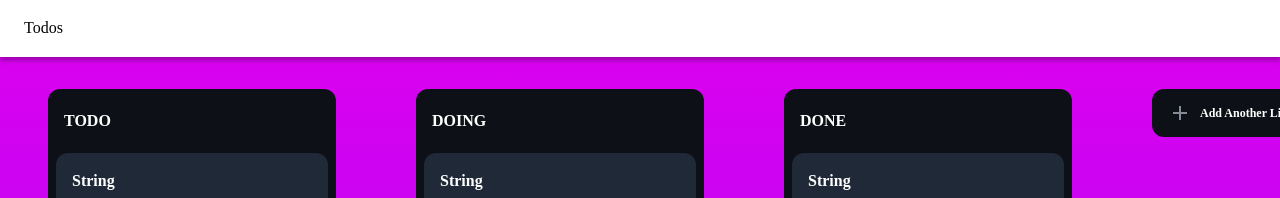
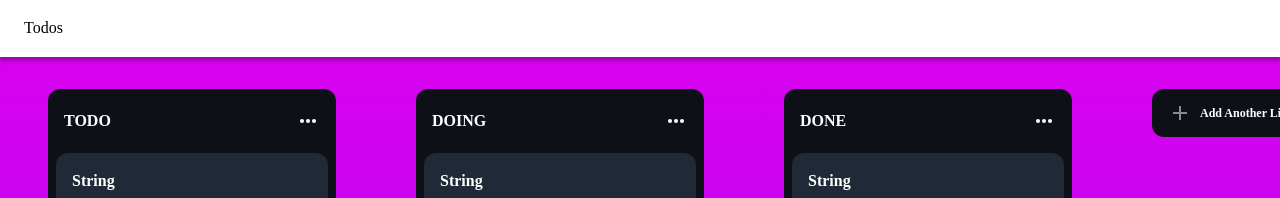
Before and after one commit to namhoonchoe/React-Todo-Custom, a React (Vite) app: page / in a window 1280 px wide. Shown: the top 198 px of the page. Built offline with nearby package versions, Linux system fonts and the light colour scheme.

Commit message:
[Feat] Poper + React Portal
Poper + React Portal  이용해서 DropDown 구현

```diff
--- a/package.json
+++ b/package.json
@@ -10,11 +10,13 @@
     "preview": "vite preview"
   },
   "dependencies": {
+    "@popperjs/core": "^2.11.8",
     "framer-motion": "^11.3.4",
     "gh-pages": "^6.1.1",
     "react": "^18.3.1",
     "react-dom": "^18.3.1",
     "react-hook-form": "^7.52.1",
+    "react-popper": "^2.3.0",
     "recoil": "^0.7.7",
     "recoil-persist": "^5.1.0",
     "styled-components": "^6.1.11",
--- /dev/null
+++ b/src/components/DropDown.tsx
@@ -0,0 +1,66 @@
+import { usePopper } from "react-popper";
+import { useState, useRef } from "react";
+import { createPortal } from "react-dom";
+import MoreIcon from "./Icons/MoreIcon";
+import { styled } from "styled-components";
+
+const ButtonContainer = styled.button`
+  outline: #fff;
+  border-radius: 20%;
+  border-color: transparent;
+  background-color: transparent;
+  width: 1.5rem;
+  height: 1.5rem;
+  &:hover {
+    background-color: #3b506d;
+  }
+`;
+const DropDown = () => {
+  const [isOpen, setIsOpen] = useState<boolean>(false);
+  const referenceElement = useRef<HTMLButtonElement>(null);
+  const [popperElement, setPopperElement] = useState<HTMLDivElement | null>(
+    null
+  );
+
+  const toggleOpen = () => setIsOpen((prev) =>!prev);
+  const { styles, attributes } = usePopper(
+    referenceElement.current,
+    popperElement
+  );
+
+  return (
+    <>
+      <button
+        type="button"
+        ref={referenceElement}
+        style={{ width: "1.5rem", height: "1.5rem" }}
+      >
+        <ButtonContainer onClick={toggleOpen}>
+          <MoreIcon />
+        </ButtonContainer>
+      </button>
+
+      {isOpen && createPortal(
+        <div
+          ref={setPopperElement}
+          style={styles.popper}
+          {...attributes.popper}
+        >
+          <div
+            style={{
+              padding: "10px",
+              backgroundColor: "lightgray",
+              color: "white",
+              borderColor: "black",
+            }}
+          >
+            Popper Content
+          </div>
+        </div>,
+        document.body
+      )}
+    </>
+  );
+};
+
+export default DropDown;
--- a/src/components/List.tsx
+++ b/src/components/List.tsx
@@ -2,19 +2,10 @@ import { styled } from "styled-components";
 import { useRecoilValue } from "recoil";
 import { taskState } from "../atoms";
 import AddCard from "./AddCard";
-import MoreIcon from "./Icons/MoreIcon";
 import Card from "./Card";
+ import DropDown from "./DropDown";
 
 
-const ButtonContainer = styled.button`
-  outline: #fff;
-  border-radius: 0.5rem;
-  border-color: transparent;
-  background-color: transparent;
-  width: 1.5rem;
-  height: 1.5rem;
-  opacity: 0;
-`;
 
 const ListLayout = styled.section`
   display: flex;
@@ -41,9 +32,7 @@ const ListHeader = styled.header`
   display: flex;
   justify-content: space-between;
   align-items: center;
-  &:hover ${ButtonContainer} {
-    opacity: 1;
-  }
+
 `;
 
 const ListTitle = styled.p`
@@ -62,7 +51,6 @@ const ListMain = styled.main`
   gap: 1rem;
 `;
 
-
 type ListProps = {
   categoryName: string;
   categoryId: string;
@@ -78,13 +66,17 @@ export default function List({ categoryName, categoryId }: ListProps) {
     <ListLayout>
       <ListHeader>
         <ListTitle>{categoryName}</ListTitle>
-        <ButtonContainer>
-          <MoreIcon />
-        </ButtonContainer>
+        <DropDown/>
+
       </ListHeader>
       <ListMain>
         {filteredTasks.map((task) => (
-          <Card key={task.taskId} task={task.task} taskId={task.taskId} categoryName={categoryName} />
+          <Card
+            key={task.taskId}
+            task={task.task}
+            taskId={task.taskId}
+            categoryName={categoryName}
+          />
         ))}
       </ListMain>
 
```
Also changed, not shown: 1 other file (tests, documents, lock files or other folders).
